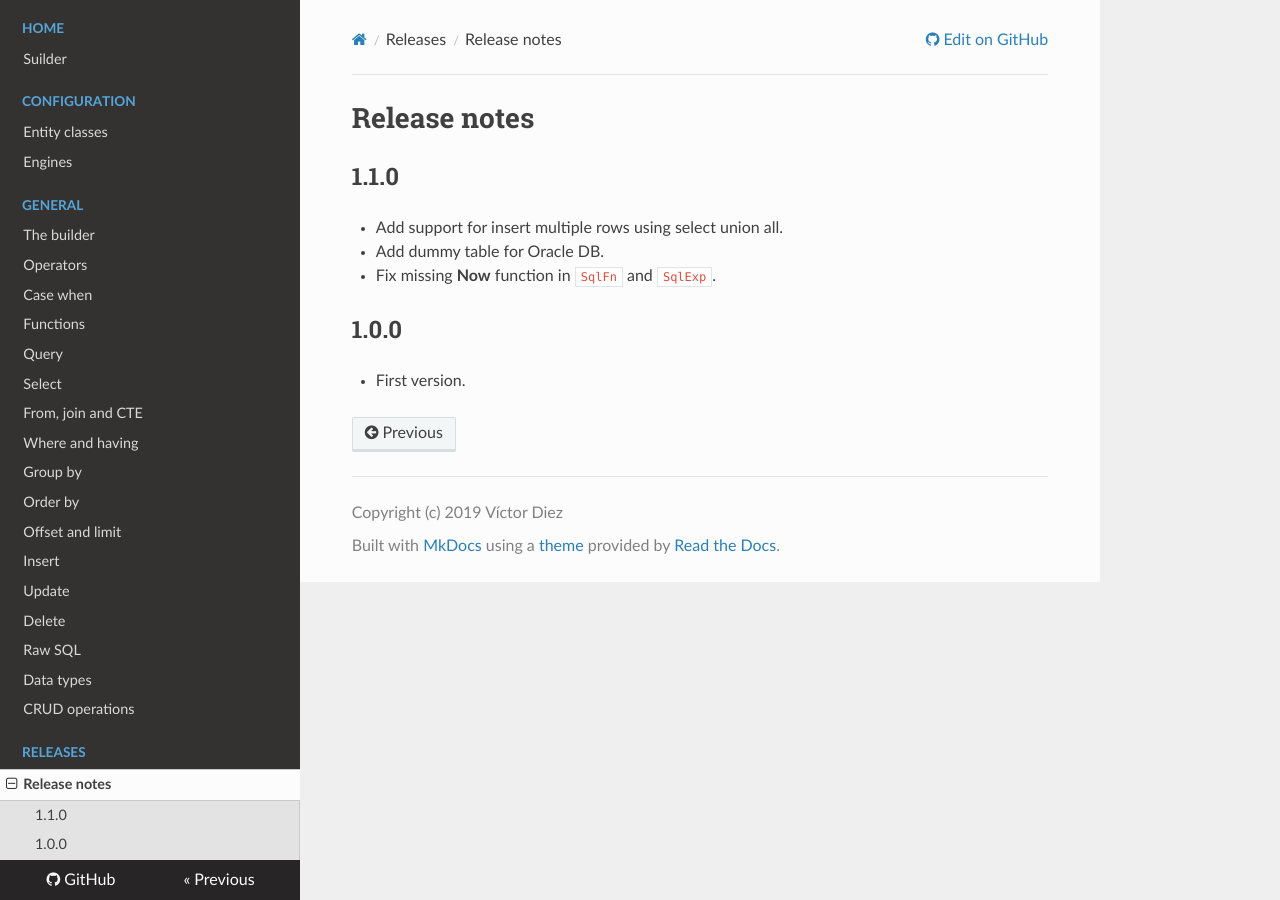
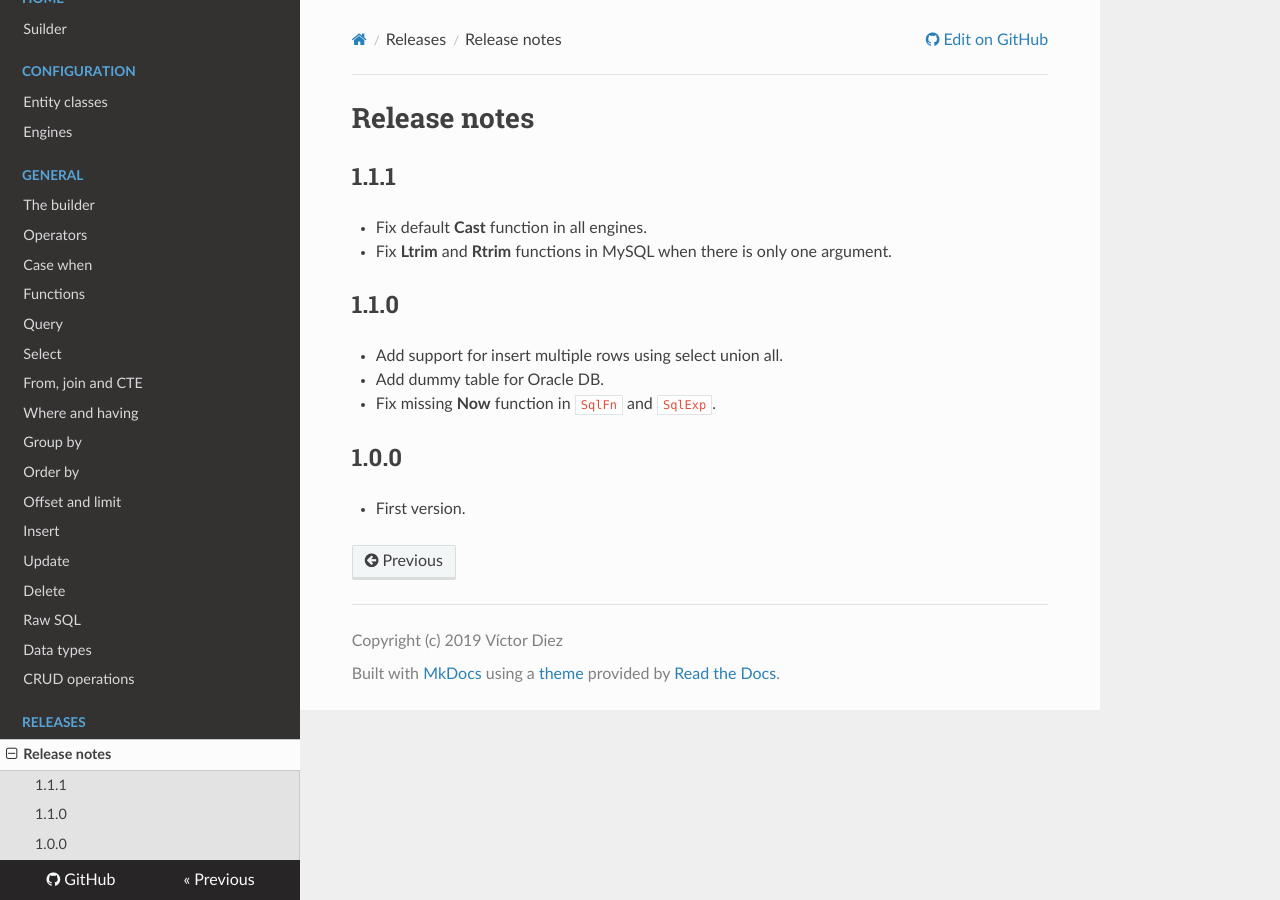
Before and after one commit to Ropticus/Suilder-docs, an MkDocs documentation site: the page built from docs/releases/releases-notes.md, in a window 1280 px wide. Built offline with MkDocs 1.6.1, drawn with Linux system fonts in a browser that asks for light colours; nearby versions of some CDN libraries.

Commit message:
Update for release 1.1.1

```diff
--- a/docs/releases/releases.md
+++ b/docs/releases/releases-notes.md
@@ -1,4 +1,8 @@
 # Release notes
+
+## 1.1.1
+* Fix default **Cast** function in all engines.
+* Fix **Ltrim** and **Rtrim** functions in MySQL when there is only one argument.
 
 ## 1.1.0
 * Add support for insert multiple rows using select union all.
--- a/mkdocs.yml
+++ b/mkdocs.yml
@@ -42,4 +42,4 @@ nav:
     - 'general/data-types.md'
     - 'general/crud.md'
 - Releases:
-    - 'releases/releases.md'
+    - 'releases/releases-notes.md'
```
Also changed, not shown: docs/index.md (+1 -1 lines).
